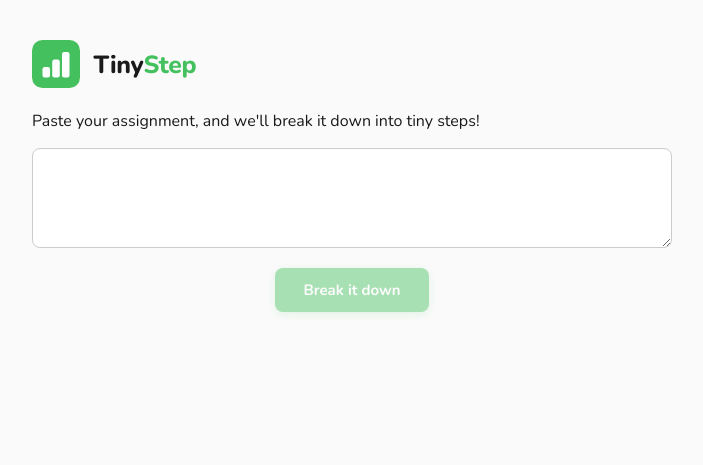
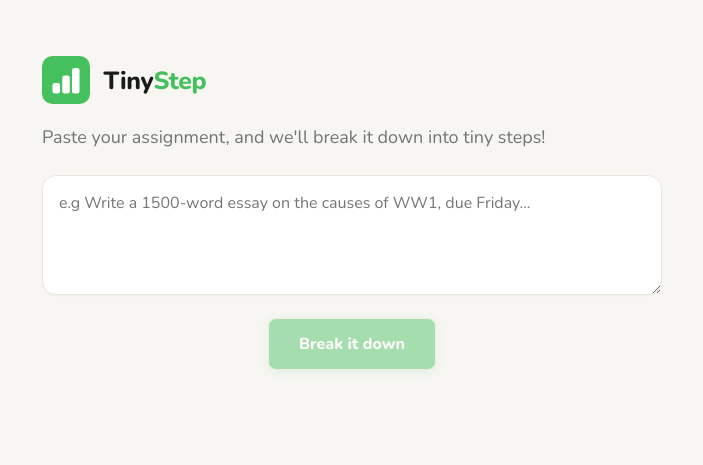
Before and after one commit to JackP900/TinyStep, a Flask app: page / in a window 1280 px wide. Shown: the top 465 px of the page, without its empty margins (288-991 px from the left). Run offline with Flask 3, Linux system fonts and the light colour scheme.

Commit message:
Further polished the webpage and its elements, and added variables in css for all commonly used colours

```diff
--- a/app/static/app.js
+++ b/app/static/app.js
@@ -63,7 +63,7 @@ function renderSteps(steps) {
        actions.appendChild(stuckButton);
 
        doneButton.addEventListener("click", function () {
-           card.style.textDecoration = "line-through";
+           stepText.style.textDecoration = "line-through";
            doneButton.disabled = true;
            progress += 1;
            updateProgress();
--- a/app/static/styles.css
+++ b/app/static/styles.css
@@ -1,33 +1,68 @@
+/* Colour Variables */
+:root {
+    --green:            #44c15e;
+    --dark-green:       #37a94e;
+    --soft-green:       #eef8f1;
+    --background:       #f7f6f2;
+    --card:             #ffffff;
+    --button:           #edeae2;
+    --button-hover:     #e3dfd4;
+    --text:             #1f2320;
+    --text-secondary:   #6f7671;
+    --border:           #e9e7e0;
+    --s-shadow:         0 1px 2px rgba(30,40,32,.04);
+    --m-shadow:         0 2px 4px rgba(30,40,32,.04);
+}
+
+@media (prefers-reduced-motion: reduce) { /* If the user has reduced motion on animations are not used */
+    *, *::before, *::after {
+        animation-duration: 0.1ms !important;
+        animation-iteration-count: 1 !important;
+        transition-duration: 0.1ms !important;
+    }
+}
+
+html { background: var(--background); }
+
 .hidden { display: none; }
 
 /* Progress bar and streak counter */
 #progressBar {
     width: 100%;
-    height: 25px;
-    background: #5c5c5c;
-    border-radius: 10px;
+    height: 14px;
+    background: var(--border);
+    border-radius: 999px;
     overflow: hidden;
     margin: 12px 0;
 }
 #progressFill {
-    width: 0%;
+    width: 0;
     height: 100%;
-    background: #44c15e;
-    transition: width 0.3s;
+    background: linear-gradient(90deg, #4fd06b, var(--green));
+    border-radius: 999px;
+    transition: width 0.4s cubic-bezier(0.4,0,0.2,1);
 }
 @keyframes pop {
     0% { transform: scale(1); }
     50% { transform: scale(1.04); background: #e8f5e9; }
     100% { transform: scale(1); }
 }
-#streak { font-weight: 600; color: #333; }
+#streak {
+    display: inline-block;
+    font-weight: 800;
+    color: var(--dark-green);
+    background: var(--soft-green);
+    padding: 4px 12px;
+    border-radius: 999px;
+    margin: 0;
+}
 #statusBar { /* Container for both progress bar and streak counter */
     position: sticky;
     top: 0;
-    background: #fafafa;
+    background: var(--background);
     padding: 10px 0;
     z-index: 10;
-    border-bottom: 1px solid #e2e2e2;
+    border-bottom: 1px solid var(--border);
 }
 
 /* Fade in animation */
@@ -40,26 +75,47 @@
 .completed {
     animation: pop 0.3s ease;
 }
+.step.completed {
+    background: var(--soft-green);
+    border-color: transparent;
+    box-shadow: none;
+}
 
 /* Main part of the page */
+.logo { display: block; margin-bottom: 20px;}
 body {
     font-family: 'Nunito', -apple-system, system-ui, sans-serif;
-    max-width: 640px;
-    margin: 40px auto;
-    padding: 0 20px;
-    color: #1a1a1a;
-    background: #fafafa;
+    max-width: 620px;
+    margin: 0 auto;
+    padding: 56px 20px 96px;
+    color: var(--text);
+    background: var(--background);
+    line-height: 1.5;
+}
+body > p { /* Just for the "paste your assignment" text */
+    font-size: 18px;
+    color: var(--text-secondary);
+    margin: 0 0 24px;
 }
 textarea {
     font-family: inherit;
     width: 100%;
-    min-height: 100px;
-    padding: 12px;
-    font-size: 15px;
-    border: 1px solid #ccc;
-    border-radius: 8px;
+    min-height: 120px;
+    padding: 16px;
+    font-size: 16px;
+    color: var(--text);
+    background: var(--card);
+    border: 1px solid var(--border);
+    border-radius: 14px;
+    box-shadow: var(--s-shadow);
     box-sizing: border-box;
     resize: vertical;
+    transition: border-color 0.15s ease, box-shadow 0.15s ease;
+}
+textarea:focus {
+    outline: none;
+    border-color: var(--green);
+    box-shadow: 0 0 0 4px var(--soft-green);
 }
 
 /* Buttons */
@@ -68,28 +124,32 @@ button {
     padding: 9px 16px;
     font-size: 14px;
     font-weight: 600;
-    border: none;
+    border: 1px solid var(--border);
     border-radius: 8px;
-    background: #eef0f2;
-    color: #333;
+    background: var(--button);
+    color: var(--text);
     cursor: pointer;
     transition: background 0.15s ease, transform 0.05s ease;
 }
-button:hover {background: #e4e7ea; }
+button:hover {background: var(--button-hover); border-color: #d8d4c8 }
 button:active { transform: translateY(1px); }
 button:disabled { opacity: 0.45; cursor: default; }
+button:focus-visible { outline: 3px solid var(--green); outline-offset: 2px; }
 
 #execute {
-    background: #44c15e;
+    background: var(--green);
     color: white;
     box-shadow: 0 2px 8px #44c15e4d;
-    margin: 14px auto 0;
-    padding: 12px 28px;
-    font-size: 15px;
-    font-weight: 700;
+    margin: 16px auto 0;
+    padding: 14px 30px;
+    font-size: 16px;
+    font-weight: 800;
     display: block;
 }
-#execute:hover { background: #3aad53; }
+#execute:hover {
+    background: var(--dark-green);
+    box-shadow: 0 4px 16px rgb(71 211 101 / 0.3);
+}
 
 .actions {
     display: flex;
--- a/app/templates/index.html
+++ b/app/templates/index.html
@@ -28,7 +28,7 @@
     </svg>
 
     <p>Paste your assignment, and we'll break it down into tiny steps!</p>
-    <textarea id="inputText"></textarea>
+    <textarea id="inputText" placeholder="e.g Write a 1500-word essay on the causes of WW1, due Friday..."></textarea>
 
     <button id="execute">Break it down</button>
 
```
Also changed, not shown: other parts of app/static/styles.css (+25 -16 lines).
